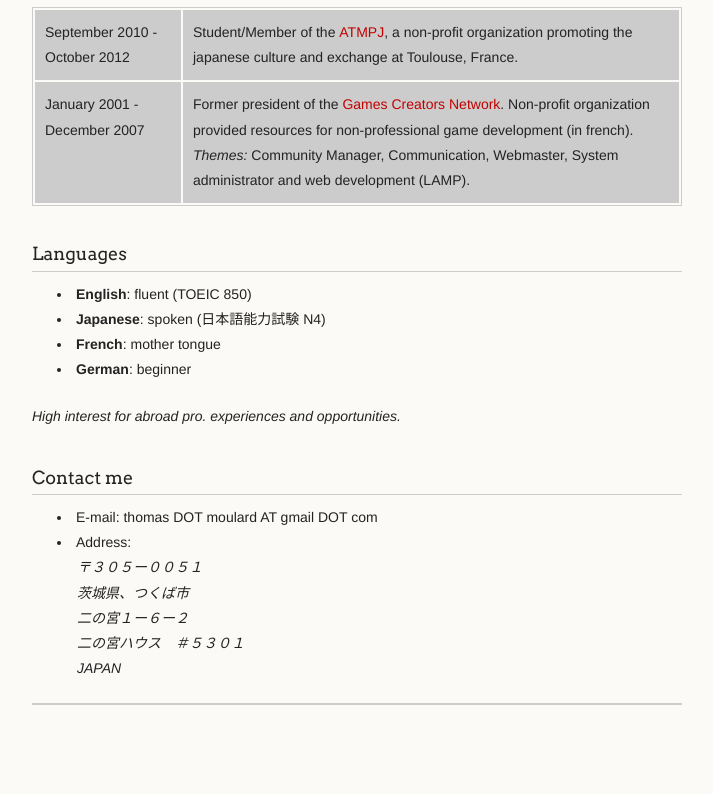
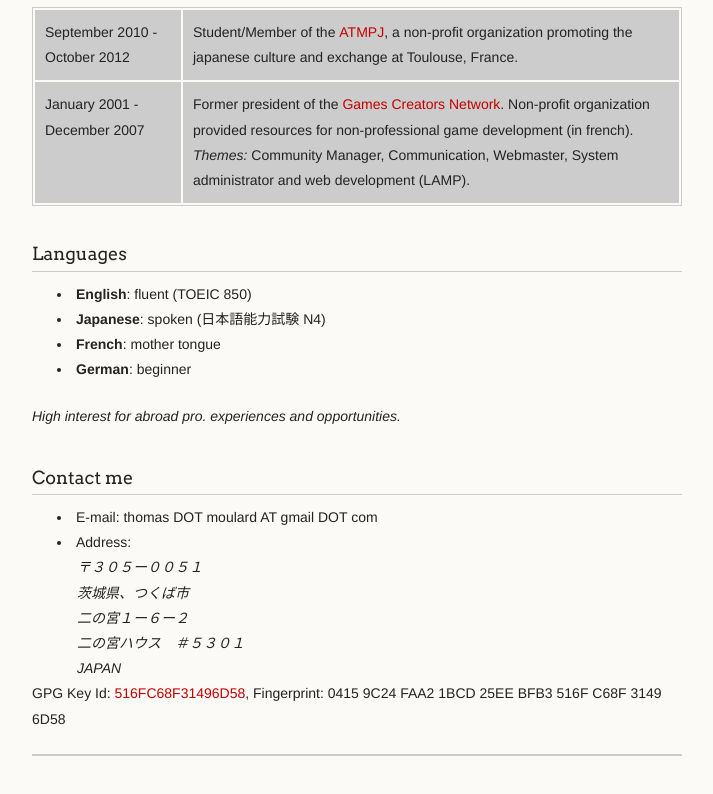
Before and after one commit to thomas-moulard/thomas-moulard.github.com, a plain HTML site: page index.html in a window 1280 px wide. Shown: the part 2925-3719 px from the top of the page, without its empty margins (278-991 px from the left). Drawn offline with Linux system fonts and the light colour scheme.

Commit message:
Add GPG key information.

```diff
--- a/index.html
+++ b/index.html
@@ -341,6 +341,9 @@
 		  JAPAN
 		</blockquote>
 	      </li>
+	      <li<emph>GPG Key
+	      Id:</emph> <a href="http://pgp.cs.uu.nl/stats/31496D58.html">516FC68F31496D58</a>, <emph>Fingerprint:</emph>
+	      0415 9C24 FAA2 1BCD 25EE BFB3 516F C68F 3149 6D58
 	    </ul>
 
   </body>
```
